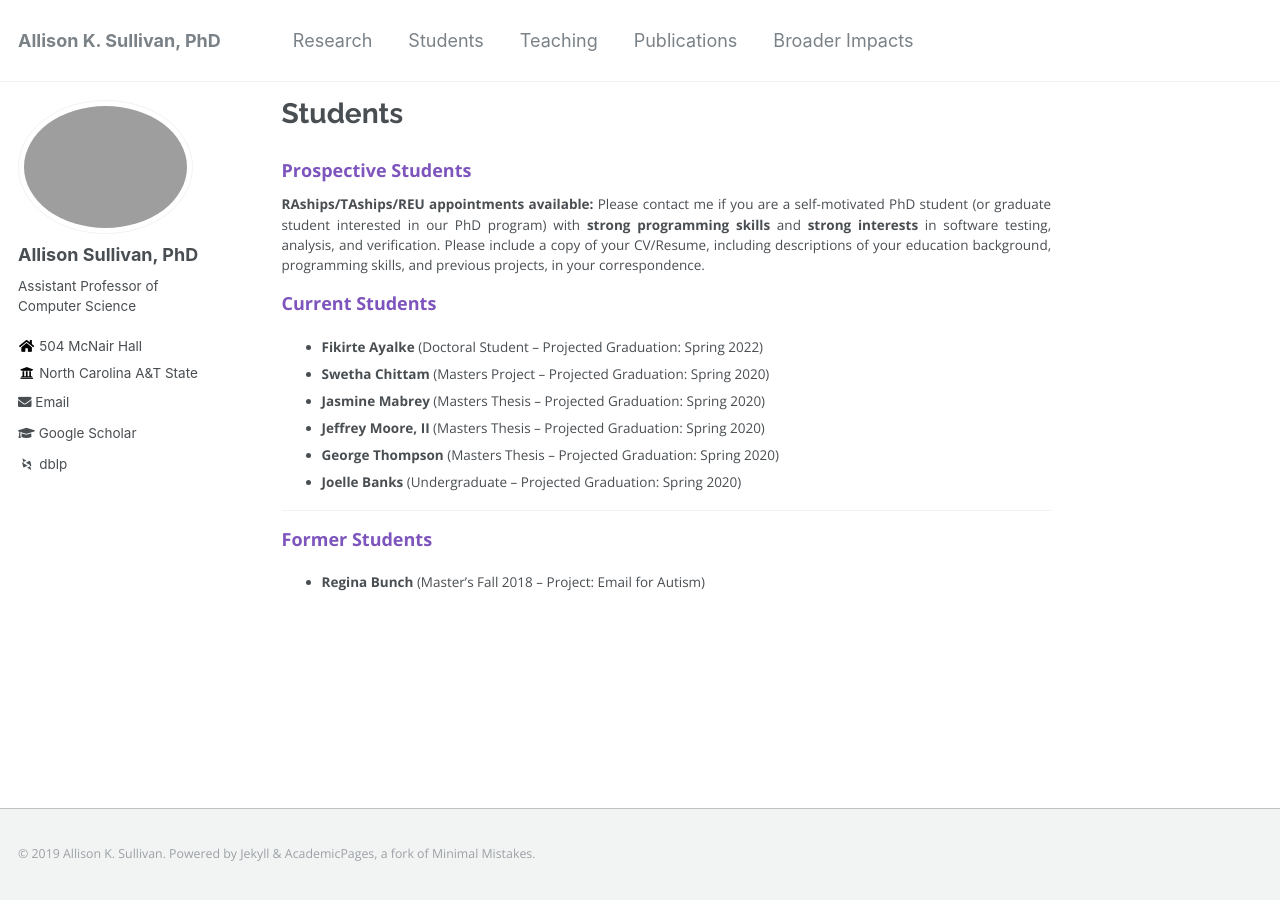
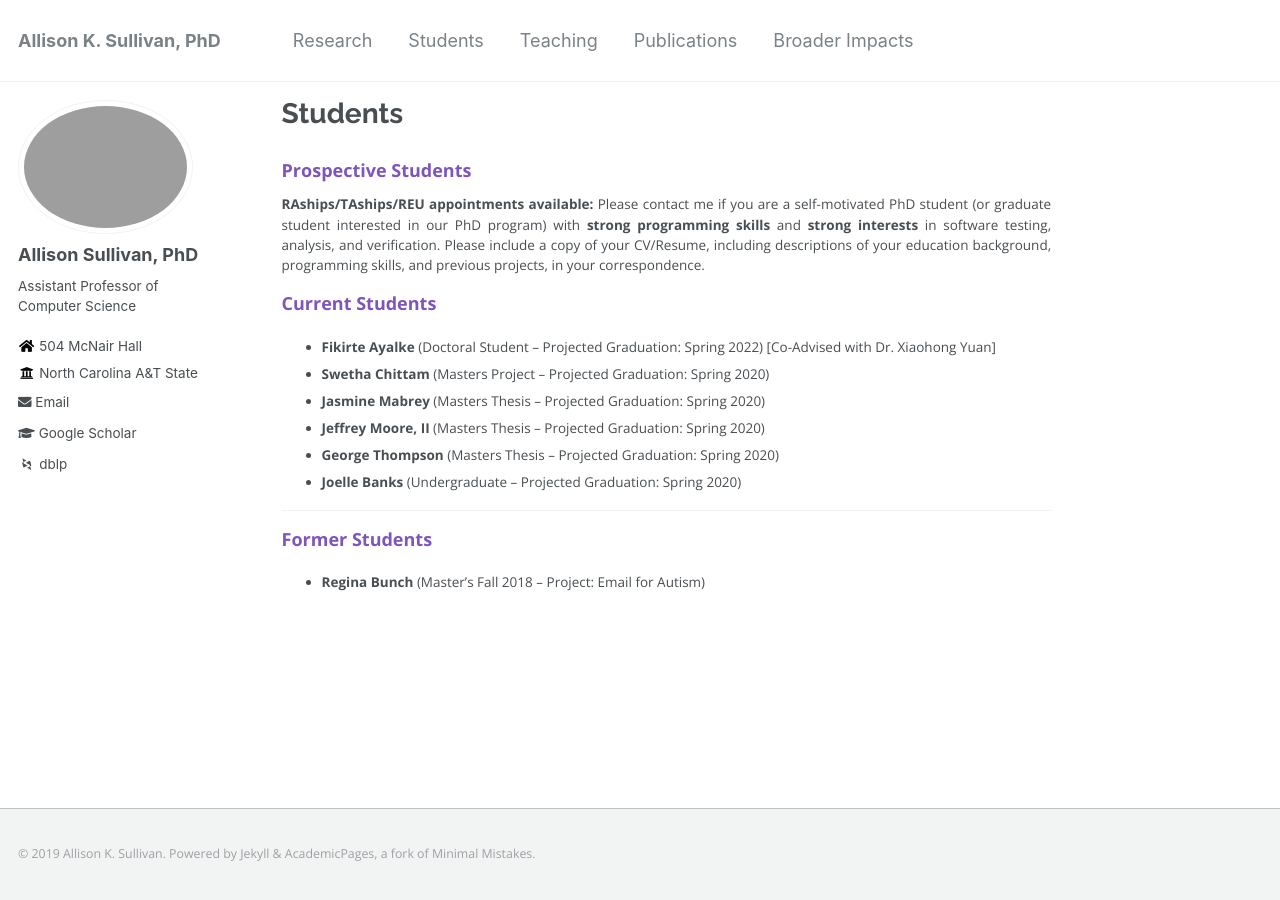
Before and after one commit to Allisonius/allisonius.github.io, a Jekyll site: the page built from _pages/students.md, in a window 1280 px wide. Built offline with Jekyll 4.4.1, drawn with Linux system fonts in a browser that asks for light colours; some web fonts are replaced.

Commit message:
Update students.md

```diff
--- a/_pages/students.md
+++ b/_pages/students.md
@@ -11,7 +11,7 @@ author_profile: true
 
 ### Current Students
 
-* **Fikirte Ayalke** (Doctoral Student -- Projected Graduation: Spring 2022)
+* **Fikirte Ayalke** (Doctoral Student -- Projected Graduation: Spring 2022) \[Co-Advised with Dr. Xiaohong Yuan\]
 * **Swetha Chittam** (Masters Project -- Projected Graduation: Spring 2020)
 * **Jasmine Mabrey** (Masters Thesis -- Projected Graduation: Spring 2020)
 * **Jeffrey Moore, II** (Masters Thesis -- Projected Graduation: Spring 2020)
```
